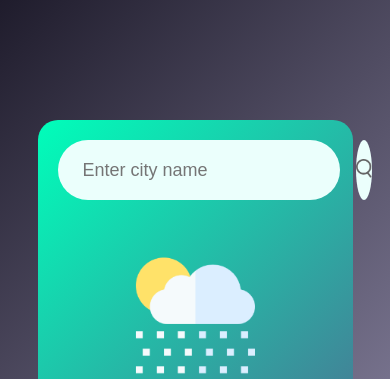
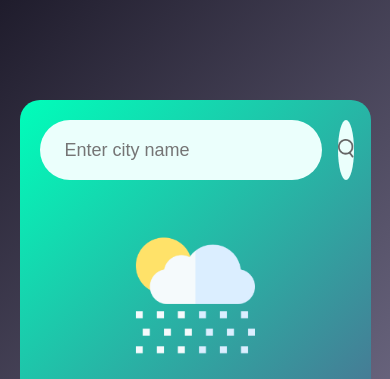
Before and after one commit to avinashsingh88161-sudo/weather-app, a plain HTML site: page index.html in a window 390 px wide. Shown: the top 379 px of the page. Drawn offline with Linux system fonts and the light colour scheme.

Commit message:
Fix responsive layout and background issue

```diff
--- a/style.css
+++ b/style.css
@@ -5,7 +5,6 @@
   box-sizing: border-box;
 }
 body {
-   padding: 20px;
    background: linear-gradient(135deg, #1f1c2c, #928dab);
 
 }
@@ -14,9 +13,9 @@ body {
   max-width: 470px;
   background: linear-gradient(135deg, #00feba, #5b548a);
   color: #fff;
-  margin: 100px auto 0;
+  margin: 100px auto ;
   border-radius: 20px;
-  padding: 40px;
+  padding: 20px;
   text-align: center;
 }
 .search {
@@ -84,6 +83,7 @@ body {
 }
 
 
+
 @media (max-width: 500px) {
   .card {
     padding: 20px;
@@ -97,3 +97,7 @@ body {
     font-size: 30px;
   }
 }
+
+html,body{
+  height: 100%;
+}
```
